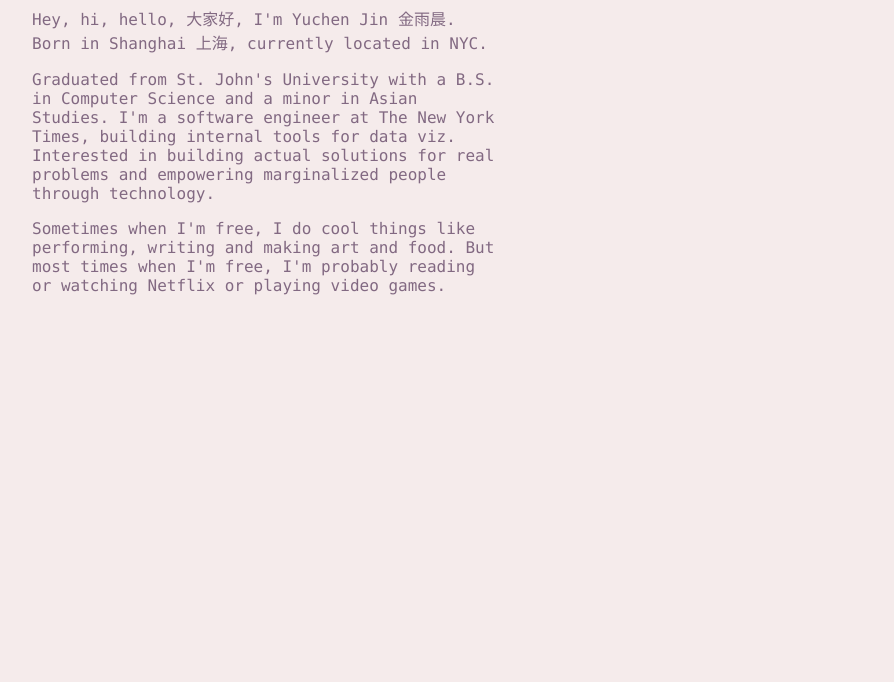
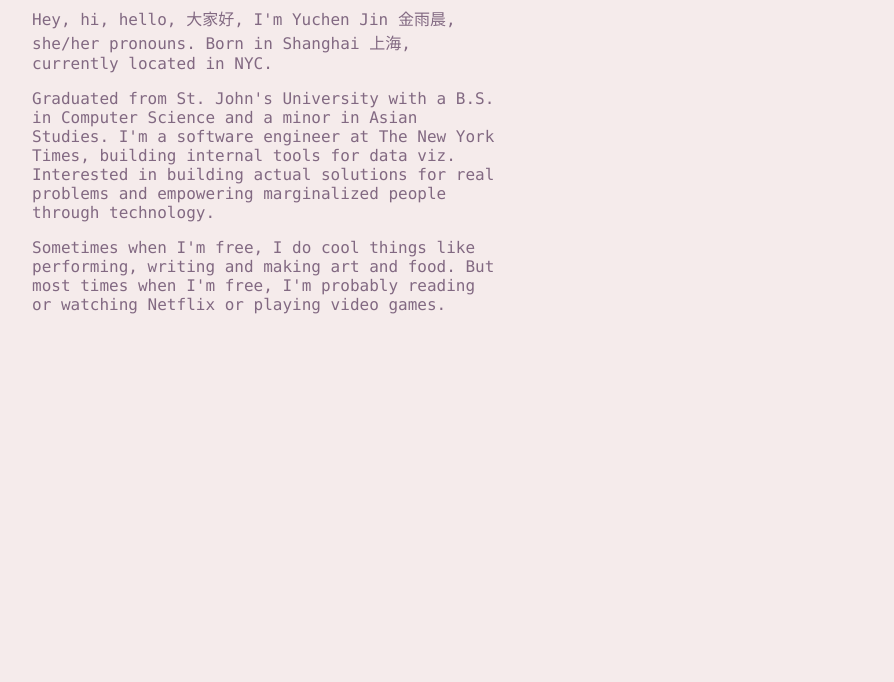
Before and after one commit to yuchen-jin/yuchen-jin.github.io, a plain HTML site: page about.html in a window 1280 px wide. Shown: the part 118-800 px from the top of the page, without its empty margins (376-1270 px from the left). Drawn offline with Linux system fonts and the light colour scheme.

Commit message:
adding pronouns

```diff
--- a/about.html
+++ b/about.html
@@ -20,7 +20,8 @@
     <h1>about me</h1>
     <div id="bio">
       <p>
-        Hey, hi, hello, 大家好, I'm Yuchen Jin 金雨晨. Born in Shanghai 上海, currently located in NYC.
+        Hey, hi, hello, 大家好, I'm Yuchen Jin 金雨晨, she/her pronouns. Born in
+        Shanghai 上海, currently located in NYC.
       </p>
       <p>
         Graduated from St. John's University with a B.S. in Computer Science and
```
Also changed, not shown: index.html (+1 -1 lines).
